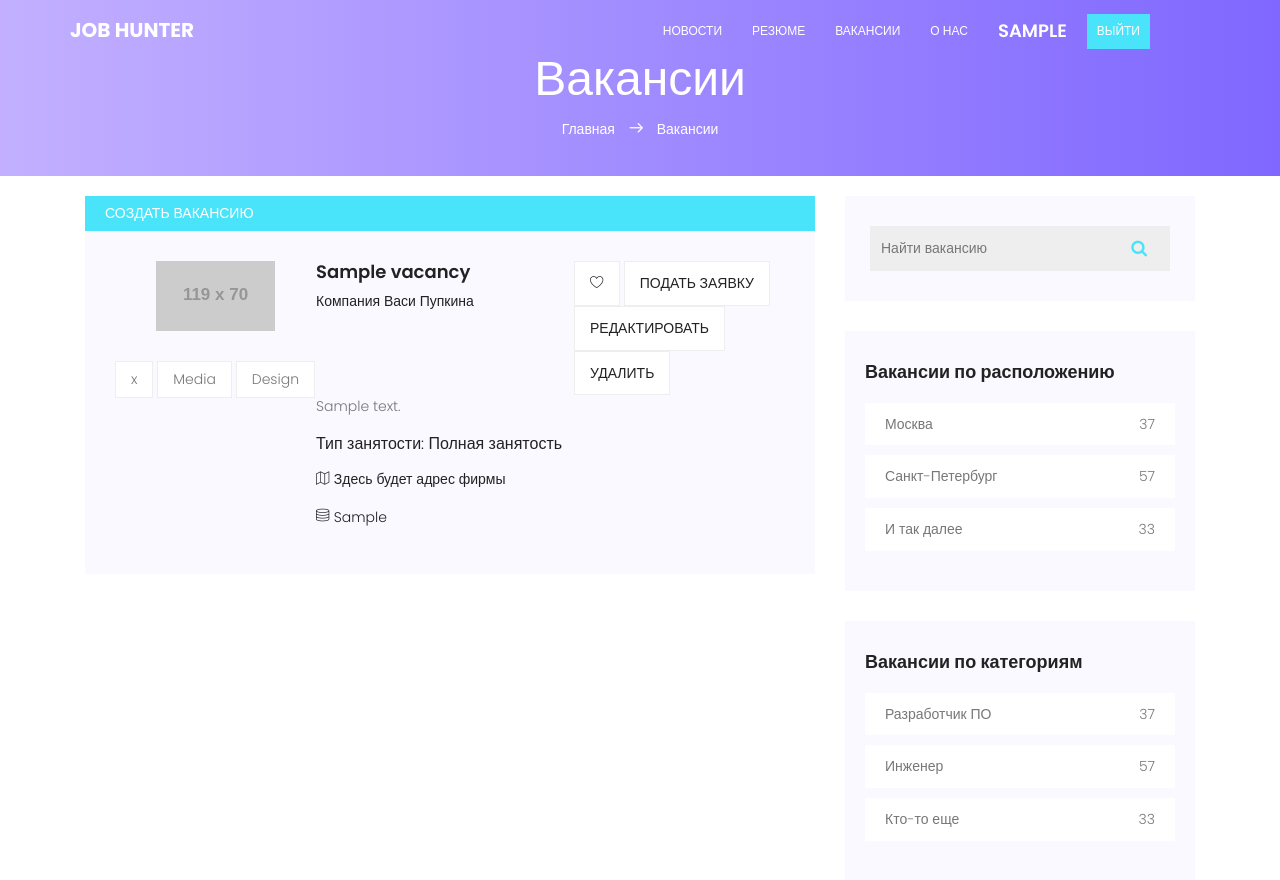
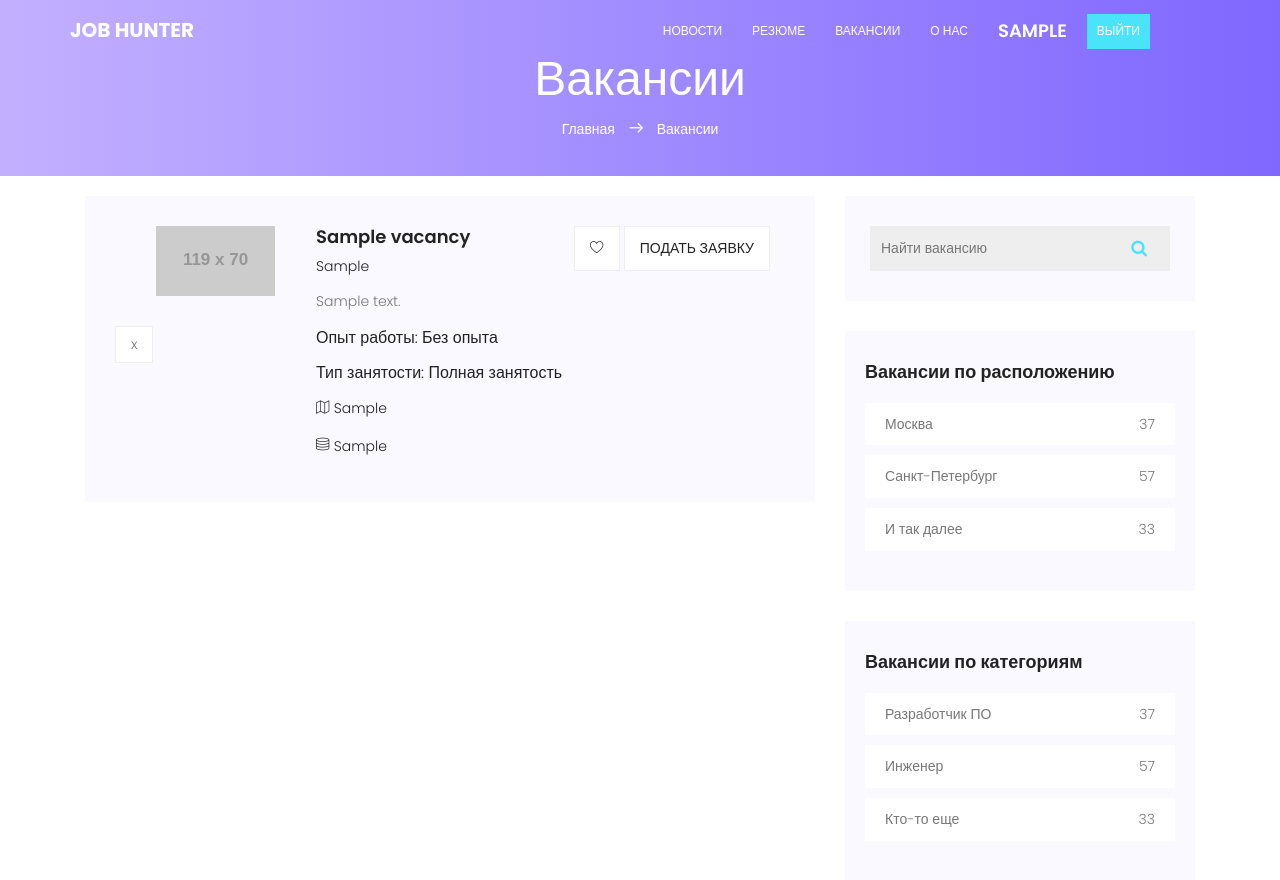
Before and after one commit to ruchej/gb_hh, a Django app: page /vacancies/ in a window 1280 px wide. Shown: the top 880 px of the page. Run offline with Django 4.2, Linux system fonts and the light colour scheme; a user stored in the database is signed in; tables that the repository leaves empty hold one stand-in row (values such as "Sample post"); grey boxes labelled with a size stand in for pictures from a placeholder-image service; parts of the project's set-up code (start-up, migrations or seed data) failed here and were passed over; some libraries are stand-ins or nearby versions.

Commit message:
vacancies: added filtering by user status

```diff
--- a/hh/templates/vacancy-list.html
+++ b/hh/templates/vacancy-list.html
@@ -6,9 +6,11 @@
             <div class="container">
                 <div class="row justify-content-center d-flex">
                     <div class="col-lg-8 post-list">
+                        {% if user.status == 2 %}
                             <a class="d-flex flex-row ticker-btn" href="{% url 'vacancies:create' %}">
                                 Создать вакансию
                             </a>
+                        {% endif %}
                         {% for vacancy in vacancy_list %}
                             <div class="single-post d-flex flex-row">
                                 <div class="thumb justify-content-center">
@@ -18,26 +20,25 @@
                                             <li>
                                                 <a href="#">{{ vacancy.hashtags }}</a>
                                             </li>
-                            <li>
-                                <a href="#">Media</a>
-                            </li>
-                            <li>
-                                <a href="#">Design</a>
-                            </li>
                                         {% endif %}
                                     </ul>
                                 </div>
                                 <div class="details">
                                     <div class="title d-flex flex-row justify-content-between">
                                         <div class="titles">
-                                <a href="{% url 'vacancies:detail' vacancy.id %}"><h4>{{ vacancy.title }}</h4></a>
-                                <h6>Компания Васи Пупкина</h6>
+                                            <a href="{% url 'vacancies:detail' vacancy.id %}">
+                                                <h4>{{ vacancy.title }}</h4></a>
+                                            <h6>{{ vacancy.employer.first_name }}</h6>
                                         </div>
                                         <ul class="btns">
+                                            {% if user.status == 2 %}
+                                                <li><a href="{% url 'vacancies:update' vacancy.id %}">Редактировать</a>
+                                                </li>
+                                                <li><a href="{% url 'vacancies:delete' vacancy.id %}">Удалить</a></li>
+                                            {% else %}
                                                 <li><a href="#"><span class="lnr lnr-heart"></span></a></li>
                                                 <li><a href="#">Подать заявку</a></li>
-                                <li><a href="{% url 'vacancies:update' vacancy.id %}">Редактировать</a></li>
-                                <li><a href="{% url 'vacancies:delete' vacancy.id %}">Удалить</a></li>
+                                            {% endif %}
                                         </ul>
                                     </div>
                                     <p>
@@ -47,12 +48,19 @@
                                             Нет описания
                                         {% endif %}
                                     </p>
+                                    <h5>Опыт работы: {{ vacancy.get_experience_display }}</h5>
+                                    {% if vacancy.employment_type %}
                                         <h5>Тип занятости: {{ vacancy.get_employment_type_display }}</h5>
-                        <p class="address"><span class="lnr lnr-map"></span> Здесь будет адрес фирмы</p>
+                                    {% endif %}
+                                    {% if vacancy.employer.adress %}
+                                        <p class="address"><span
+                                                class="lnr lnr-map"></span> {{ vacancy.employer.adress }}</p>
+                                    {% endif %}
                                     <p class="address"><span class="lnr lnr-database"></span> {{ vacancy.salary }}</p>
                                 </div>
                             </div>
                         {% endfor %}
+
                     </div>
                     <div class="col-lg-4 sidebar">
                         <div class="single-slidebar search-widget">
@@ -65,8 +73,10 @@
                         <div class="single-slidebar">
                             <h4>Вакансии по расположению</h4>
                             <ul class="cat-list">
-                        <li><a class="justify-content-between d-flex" href="#"><p>Москва</p><span>37</span></a></li>
-                        <li><a class="justify-content-between d-flex" href="#"><p>Санкт-Петербург</p><span>57</span></a>
+                                <li><a class="justify-content-between d-flex" href="#"><p>Москва</p><span>37</span></a>
+                                </li>
+                                <li><a class="justify-content-between d-flex" href="#"><p>Санкт-Петербург</p>
+                                    <span>57</span></a>
                                 </li>
                                 <li><a class="justify-content-between d-flex" href="#"><p>И так далее</p><span>33</span></a>
                                 </li>
@@ -76,10 +86,13 @@
                         <div class="single-slidebar">
                             <h4>Вакансии по категориям</h4>
                             <ul class="cat-list">
-                        <li><a class="justify-content-between d-flex" href="#"><p>Разработчик ПО</p><span>37</span></a>
+                                <li><a class="justify-content-between d-flex" href="#"><p>Разработчик ПО</p>
+                                    <span>37</span></a>
                                 </li>
-                        <li><a class="justify-content-between d-flex" href="#"><p>Инженер</p><span>57</span></a></li>
-                        <li><a class="justify-content-between d-flex" href="#"><p>Кто-то еще</p><span>33</span></a></li>
+                                <li><a class="justify-content-between d-flex" href="#"><p>Инженер</p><span>57</span></a>
+                                </li>
+                                <li><a class="justify-content-between d-flex" href="#"><p>Кто-то еще</p><span>33</span></a>
+                                </li>
                             </ul>
                         </div>
 
--- a/hh/vacancies/views.py
+++ b/hh/vacancies/views.py
@@ -4,6 +4,7 @@ from django.views.generic import ListView, DetailView, CreateView, UpdateView, D
 
 from .forms import VacancyForm
 from .models import Vacancy
+from accounts.models import UserStatus
 
 
 class VacancyList(LoginRequiredMixin, ListView):
@@ -14,6 +15,13 @@ class VacancyList(LoginRequiredMixin, ListView):
         context = super(VacancyList, self).get_context_data()
         context.update({'title': 'Вакансии'})
         return context
+
+    def get_queryset(self):
+        queryset = Vacancy.objects.all()
+
+        if self.request.user.status == UserStatus.EMPLOYER:
+            queryset = queryset.filter(employer=self.request.user)
+        return queryset
 
 
 class VacancyDetail(LoginRequiredMixin, DetailView):
```
Lines whose indentation alone changed are shown as unchanged.
